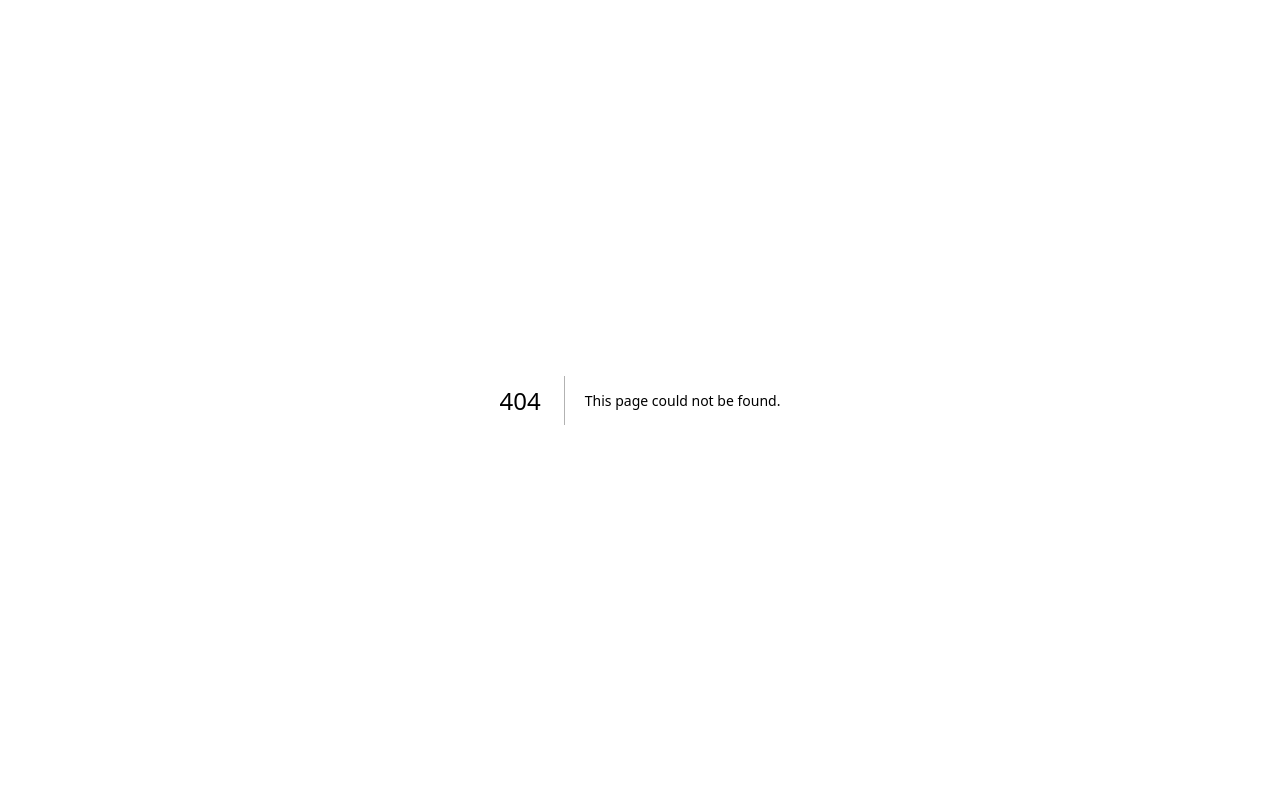
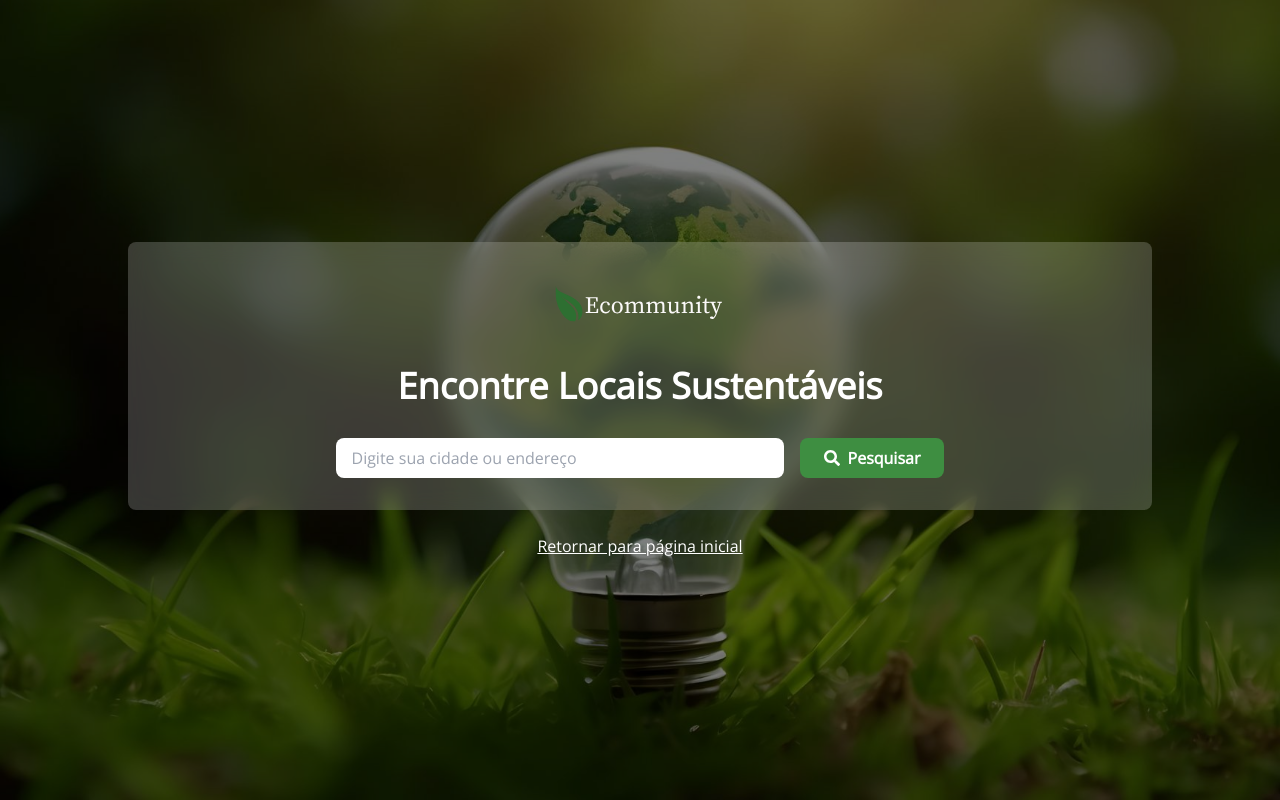
Before and after one commit to pedroonovais/ecommunity, a Next.js app: page /pesquisa-local in a window 1280 px wide. Before the commit this address had no page. Built offline with nearby package versions, Linux system fonts and the light colour scheme.

Commit message:
Cria pagina de Pesquisa Local (estatico)

```diff
--- /dev/null
+++ b/src/app/pesquisa-local/page.tsx
@@ -0,0 +1,125 @@
+"use client";
+import { useState } from "react";
+import Image from "next/image";
+import Link from "next/link";
+import { FaSearch } from "react-icons/fa";
+
+interface Local {
+    ID_LOCAL: number;
+    NOME_LOCAL: string;
+    CATEGORIA: string;
+    LOGRADOURO_NUMERO_LOCAL: string;
+    CEP_LOCAL: string;
+    CIDADE_LOCAL: string;
+    ESTADO_LOCAL: string;
+    LATITUDE_LOCAL: string;
+    LONGITUDE_LOCAL: string;
+}
+
+export default function PesquisaLocais() {
+    const [localizacao, setLocalizacao] = useState("");
+    const [locais, setLocais] = useState<Local[]>([]);
+    const [loading, setLoading] = useState(false);
+    const [error, setError] = useState("");
+
+    const handlePesquisar = async () => {
+        if (!localizacao) {
+            setError("Por favor, digite uma localização.");
+            return;
+        }
+        setLoading(true);
+        setError("");
+        try {
+            const res = await fetch(`/api/locais?localizacao=${localizacao}`);
+            if (!res.ok) {
+                throw new Error("Falha na busca");
+            }
+            const data: Local[] = await res.json();
+            setLocais(data);
+        } catch (err) {
+            setError("Ocorreu um erro ao buscar os locais.");
+        } finally {
+            setLoading(false);
+        }
+    };
+
+    return (
+        <div
+            className="relative min-h-screen flex flex-col items-center justify-center bg-cover bg-center"
+            style={{ backgroundImage: "url('/hero-home2.jpg')" }}
+        >
+            <div className="absolute inset-0 bg-black opacity-50"></div>
+
+            <div className="relative z-10 max-w-5xl w-full p-8 bg-white bg-opacity-20 backdrop-blur-md rounded-lg">
+                <div className="flex justify-center mb-8">
+                    <Link href="/">
+                        <Image
+                            src="/logo-texto-branco.svg"
+                            alt="Logo eCommunity"
+                            width={200}
+                            height={50}
+                            className="cursor-pointer"
+                        />
+                    </Link>
+                </div>
+
+                <h1 className="text-4xl font-bold text-white text-center mb-8">
+                    Encontre Locais Sustentáveis
+                </h1>
+
+                <div className="flex flex-col sm:flex-row items-center gap-4 justify-center">
+                    <input
+                        type="text"
+                        value={localizacao}
+                        onChange={(e) => setLocalizacao(e.target.value)}
+                        className="w-full max-w-md px-4 py-2 text-black rounded-lg focus:outline-none"
+                        placeholder="Digite sua cidade ou endereço"
+                    />
+                    <button
+                        onClick={handlePesquisar}
+                        className="bg-verdeFolha text-white px-6 py-2 rounded-lg font-semibold hover:bg-verdeClaro transition duration-300 flex items-center"
+                    >
+                        {loading ? (
+                            "Buscando..."
+                        ) : (
+                            <>
+                                <FaSearch className="mr-2" /> Pesquisar
+                            </>
+                        )}
+                    </button>
+                </div>
+                {error && <p className="text-red-500 text-center mt-4">{error}</p>}
+
+                {locais.length > 0 && (
+                    <div className="mt-12 grid grid-cols-1 sm:grid-cols-2 md:grid-cols-3 gap-8">
+                        {locais.map((local) => (
+                            <div
+                                key={local.ID_LOCAL}
+                                className="bg-white p-6 rounded-lg shadow-lg hover:shadow-2xl transition duration-300"
+                            >
+                                <h3 className="text-xl font-semibold text-verdeFolha">
+                                    {local.NOME_LOCAL}
+                                </h3>
+                                <p className="text-cinzaPedregulho mt-2">
+                                    {local.CATEGORIA}
+                                </p>
+                                <p className="text-cinzaPedregulho mt-2">
+                                    {local.LOGRADOURO_NUMERO_LOCAL}
+                                </p>
+                                <p className="text-cinzaPedregulho mt-2">
+                                    {local.CIDADE_LOCAL} - {local.ESTADO_LOCAL}
+                                </p>
+                            </div>
+                        ))}
+                    </div>
+                )}
+            </div>
+
+            <div className="relative z-10 mt-6">
+                <Link href="/" className="text-white underline hover:text-verdeClaro">
+                    Retornar para página inicial
+                </Link>
+            </div>
+        </div>
+    );
+}
--- a/src/components/Menu/Menu.tsx
+++ b/src/components/Menu/Menu.tsx
@@ -51,6 +51,7 @@ export const Menu = () => {
                 <Link href={'/'} className="text-gray-100 hover:text-amareloSolar">Home</Link>
                 <Link href={'/quem-somos'} className="text-gray-100 hover:text-amareloSolar">Quem Somos</Link>
                 <Link href={'/gamificacao'} className="text-gray-100 hover:text-amareloSolar">Gamificação</Link>
+                <Link href={'/pesquisa-local'} className="text-gray-100 hover:text-amareloSolar">Locais Sustentáveis</Link>
                 <Link href={'/integrantes'} className="text-gray-100 hover:text-amareloSolar">Integrantes</Link>
                 <Link href={'/contato'} className="text-gray-100 hover:text-amareloSolar">Contato</Link>
             </nav>
@@ -74,6 +75,7 @@ export const Menu = () => {
                     <Link href={'/'} onClick={handleMenuToggle} className="text-gray-100 hover:text-amareloSolar">Home</Link>
                     <Link href={'/quem-somos'} onClick={handleMenuToggle} className="text-gray-100 hover:text-amareloSolar">Quem Somos</Link>
                     <Link href={'/gamificacao'} className="text-gray-100 hover:text-amareloSolar">Gamificação</Link>
+                    <Link href={'/pesquisa-local'} className="text-gray-100 hover:text-amareloSolar">Locais Sustentáveis</Link>
                     <Link href={'/integrantes'} onClick={handleMenuToggle} className="text-gray-100 hover:text-amareloSolar">Integrantes</Link>
                     <Link href={'/contato'} onClick={handleMenuToggle} className="text-gray-100 hover:text-amareloSolar">Contato</Link>
                     <button
```
